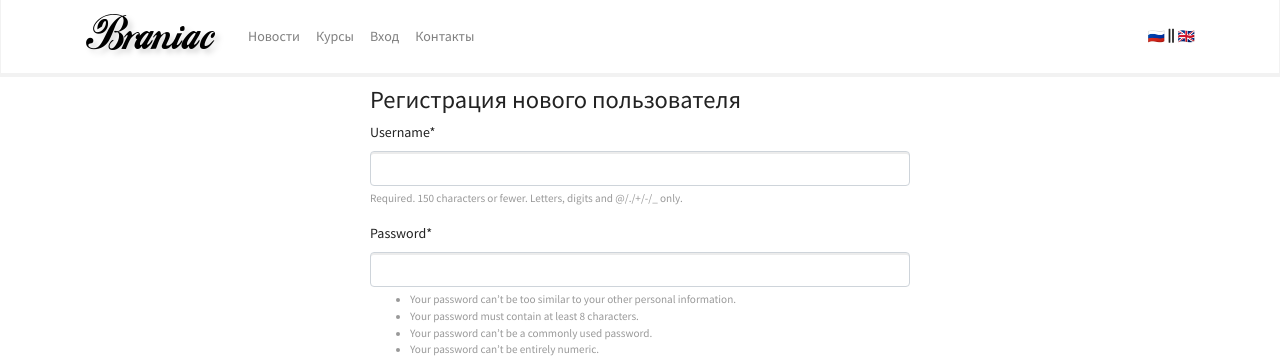
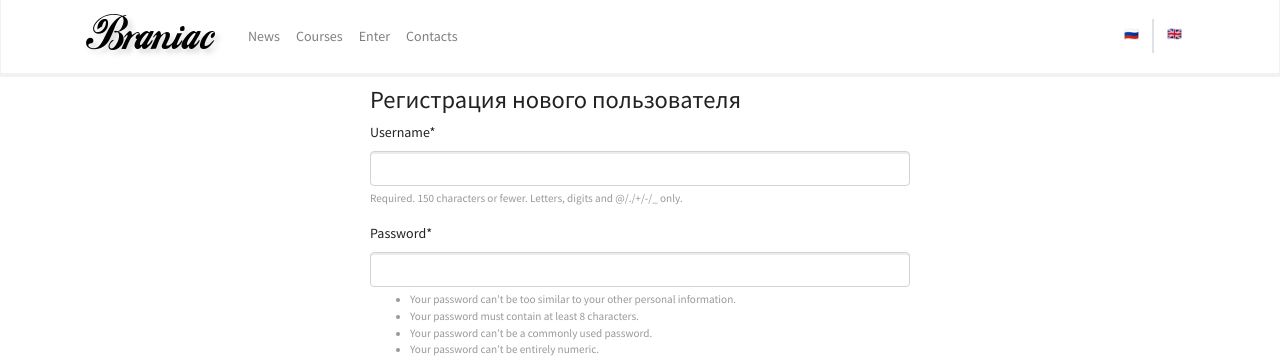
Before and after one commit to Rufinad/Braniac, a Django app: template authapp/templates/registration/register.html in a window 1280 px wide. Shown: the top 360 px of the page. Run offline with Django 3.2, Linux system fonts and the light colour scheme; the template is opened without the code that fills it, so the values that code supplies are empty; some libraries are stand-ins or nearby versions.

Commit message:
lesson_8 i18n

```diff
--- a/config/settings.py
+++ b/config/settings.py
@@ -40,9 +40,10 @@ INSTALLED_APPS = [
     "debug_toolbar",
 ]
 
-MIDDLEWARE = [
+MMIDDLEWARE = [
     "django.middleware.security.SecurityMiddleware",
     "django.contrib.sessions.middleware.SessionMiddleware",
+    "django.middleware.locale.LocaleMiddleware",
     "django.middleware.common.CommonMiddleware",
     "django.middleware.csrf.CsrfViewMiddleware",
     "django.contrib.auth.middleware.AuthenticationMiddleware",
@@ -219,3 +220,5 @@ CELERY_RESULT_BACKEND = "redis://localhost:6379"
 # Email as files for debug
 EMAIL_BACKEND = "django.core.mail.backends.filebased.EmailBackend"
 EMAIL_FILE_PATH = "var/email-messages/"
+
+LOCALE_PATHS = [BASE_DIR / "locale"]
--- a/templates/includes/main_menu.html
+++ b/templates/includes/main_menu.html
@@ -1,4 +1,4 @@
-{% load static %}
+{% load static i18n %}
 
 <nav class="navbar navbar-expand-lg navbar-light bg-light">
   <div class="container">
@@ -16,25 +16,22 @@
       <ul class="navbar-nav mr-auto">
         <li
           class="nav-item {% if request.resolver_match.view_name == 'mainapp:news' %}active{% endif %}">
-          <a class="nav-link" href="{% url 'mainapp:news' %}">Новости</a>
+          <a class="nav-link" href="{% url 'mainapp:news' %}">
+            {% translate "News" %}
+          </a>
         </li>
         <li
           class="nav-item {% if request.resolver_match.view_name == 'mainapp:courses' %}active{% endif %}">
-          <a class="nav-link" href="{% url 'mainapp:courses' %}">Курсы</a>
+          <a class="nav-link" href="{% url 'mainapp:courses' %}">
+            {% translate "Courses" %}
+          </a>
         </li>
-        {% if user.is_superuser %}
-            <a class="dropdown-item" href="{% url 'admin:index' %}"
-              target="_blank">Административный
-              раздел</a>
-            <a class="dropdown-item" href="{% url 'mainapp:log_view' %}"
-              target="_blank">Лог</a>
-            {% endif %}
         {% if user.is_authenticated %}
         <li class="nav-item dropdown">
           <a class="nav-link dropdown-toggle" href="#" id="ddProfile"
             role="button" data-toggle="dropdown" aria-haspopup="true"
             aria-expanded="false">
-            Профиль
+            {% translate "Profile" %}
           </a>
           <div class="dropdown-menu" aria-labelledby="ddProfile">
             <a class="dropdown-item"
@@ -47,6 +44,8 @@
             <a class="dropdown-item" href="{% url 'admin:index' %}"
               target="_blank">Административный
               раздел</a>
+            <a class="dropdown-item" href="{% url 'mainapp:log_view' %}"
+              target="_blank">Лог</a>
             {% endif %}
             <div class="dropdown-divider"></div>
             <a class="dropdown-item" href="{% url 'authapp:logout' %}">Выход</a>
@@ -54,16 +53,34 @@
         </li>
         {% else %}
         <li class="nav-item">
-          <a class="nav-link" href="{% url 'authapp:login' %}">Вход</a>
+          <a class="nav-link" href="{% url 'authapp:login' %}">
+            {% translate "Enter" %}
+          </a>
         </li>
         {% endif %}
         <li
           class="nav-item {% if request.resolver_match.view_name == 'mainapp:contacts' %}active{% endif %}">
-          <a class="nav-link" href="{% url 'mainapp:contacts' %}">Контакты</a>
+          <a class="nav-link" href="{% url 'mainapp:contacts' %}">
+            {% translate "Contacts" %}
+          </a>
         </li>
       </ul>
-      <span><a href="#">🇷🇺</a> <i class="fas fa-grip-lines-vertical"></i> <a
-          href="#">🇬🇧</a></span>
+      <div class="row justify-content-end m-0">
+        <div class="col p-0 border-right">
+          <form action="{% url 'set_language' %}" method="post">
+            {% csrf_token %}
+            <input name="language" type="hidden" value="ru">
+            <button type="submit" class="btn btn-link">🇷🇺</button>
+          </form>
+        </div>
+        <div class="col p-0 border-left">
+          <form action="{% url 'set_language' %}" method="post">
+            {% csrf_token %}
+            <input name="language" type="hidden" value="en">
+            <button type="submit" class="btn btn-link">🇬🇧</button>
+          </form>
+        </div>
+      </div>
     </div>
   </div>
 </nav>
```
Also changed, not shown: config/urls.py (+13 -0 lines), mainapp/management/commands/mm.py (added, +9 -0 lines), locale/ru/LC_MESSAGES/django.po (added), mainapp/management/__init__.py (added), mainapp/management/commands/__init__.py (added).
